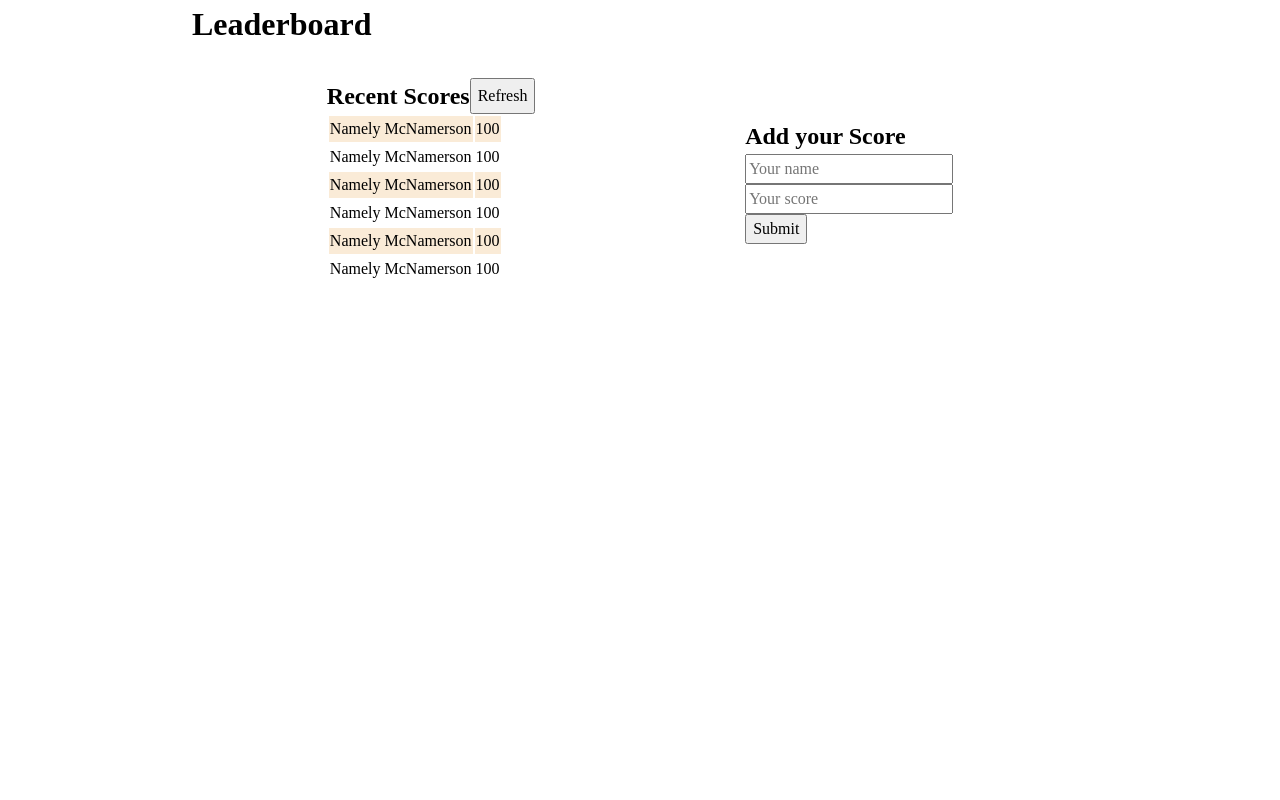
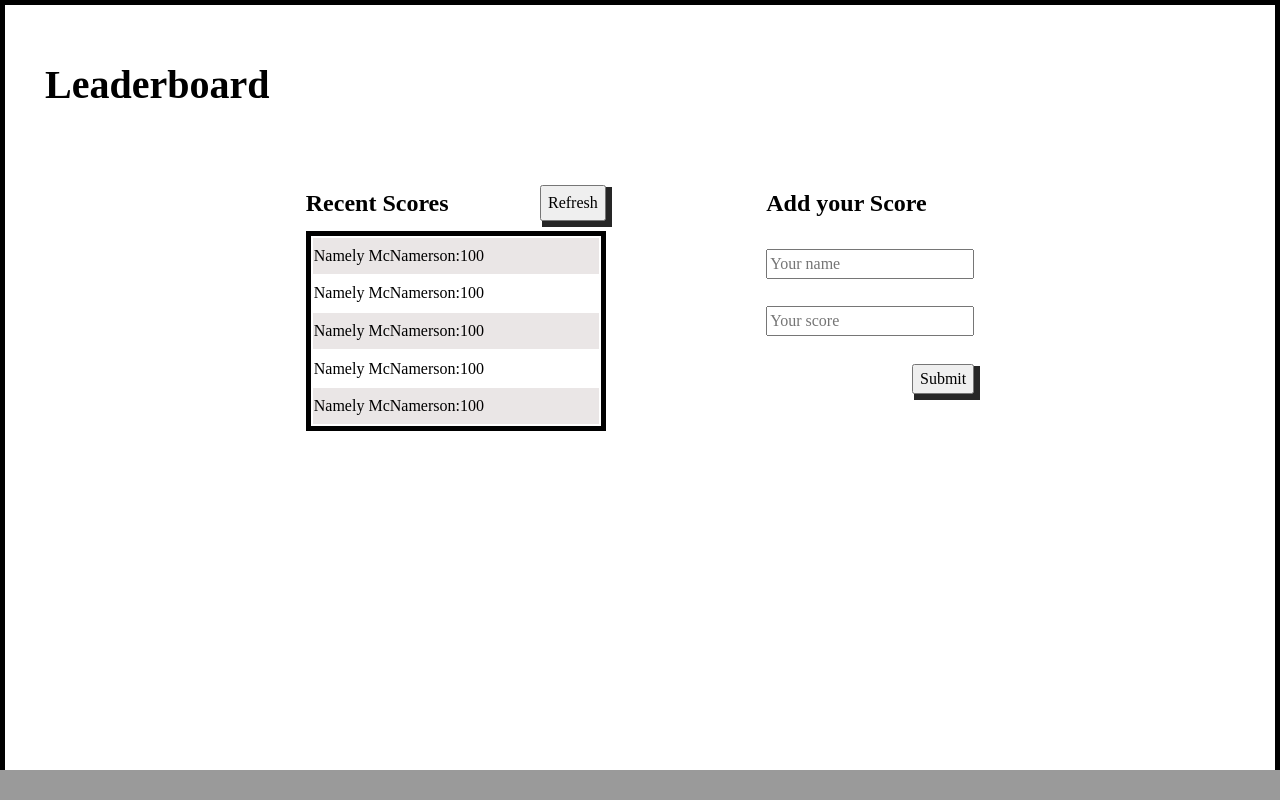
Before and after one commit to MosDevx/LeaderBoard, a website built with webpack: page src/index.html in a window 1280 px wide. Built offline with nearby package versions, Linux system fonts and the light colour scheme.

Commit message:
fix linters

```diff
--- a/src/index.html
+++ b/src/index.html
@@ -13,54 +13,37 @@
     <link rel="stylesheet" href="" />
   </head>
   <body>
-    <!--[if lt IE 7]>
-      <p class="browsehappy">
-        You are using an <strong>outdated</strong> browser. Please
-        <a href="#">upgrade your browser</a> to improve your experience.
-      </p>
-    <![endif]-->
+
 
     <main class="main">
-      <h1>Leaderboard</h1>
 
+      <h1 class="title">Leaderboard</h1>
       <section class="main-section">
 
 				<section class="display-section">
           <div class="display-title">
             <h2>Recent Scores</h2>
-            <button>Refresh</button>
+            <button class="button">Refresh</button>
           </div>
 
-          <table>
+          <table class="table">
             <tr>
-              <td>Namely McNamerson</td>
-              <td>100</td>
+              <td>Namely McNamerson:100</td>
+            </tr>
+						<tr>
+              <td>Namely McNamerson:100</td>
+            </tr>
+						<tr>
+              <td>Namely McNamerson:100</td>
+            </tr>
+						<tr>
+              <td>Namely McNamerson:100</td>
+            </tr>
+						<tr>
+              <td>Namely McNamerson:100</td>
             </tr>
 
-						<tr>
-              <td>Namely McNamerson</td>
-              <td>100</td>
-            </tr>
 
-						<tr>
-              <td>Namely McNamerson</td>
-              <td>100</td>
-            </tr>
-
-						<tr>
-              <td>Namely McNamerson</td>
-              <td>100</td>
-            </tr>
-
-						<tr>
-              <td>Namely McNamerson</td>
-              <td>100</td>
-            </tr>
-
-						<tr>
-              <td>Namely McNamerson</td>
-              <td>100</td>
-            </tr>
 
 					</table>
         </section>
@@ -72,13 +55,17 @@
 					<form action="" class="add-form">
 						<input type="text" placeholder="Your name"/>
 						<input type="text" placeholder="Your score"/>
-						<button>Submit</button>
+						<button class="button">Submit</button>
 					</form>
 				</section>
 
 			</section>
     </main>
 
+    <footer class="footer">
+
+    </footer>
+
     <script src="" async defer></script>
   </body>
 </html>
--- a/src/style.css
+++ b/src/style.css
@@ -73,34 +73,64 @@ h6 {
   isolation: isolate;
 }
 
+.title {
+  font-size: 40px;
+  margin-left: 40px;
+  margin-top: 50px;
+}
+
 .main {
   margin: auto;
   text-align: start;
-  width: 70%;
+  width: 100%;
+  border: 5px solid black;
+  height: 100%;
 }
 
 .main-section {
+  width: 70%;
   display: flex;
   margin: auto;
   justify-content: space-around;
   align-items: center;
   padding: 30px;
+  margin-top: 30px;
 }
 
 .display-title {
   display: flex;
   justify-content: space-between;
+  margin-top: 10px;
+  margin-bottom: 10px;
+}
 
-  /* width: 200px; */
+.button {
+  box-shadow: 4px 4px 0 2px rgba(0, 0, 0, 0.85);
 }
 
 .add-form {
   display: flex;
   flex-direction: column;
-  align-items: baseline;
+  align-items: flex-end;
   justify-content: space-evenly;
+  height: 200px;
+}
+
+.table {
+  border: 5px solid black;
+  width: 300px;
+  height: 200px;
 }
 
 tr:nth-child(odd) {
-  background-color: antiquewhite;
+  background-color: rgb(234, 230, 230);
 }
+
+.footer {
+  width: 100%;
+  height: 30px;
+  background-color: rgb(154, 154, 154);
+  position: fixed;
+  left: 0;
+  bottom: 0;
+}
```
Also changed, not shown: dist/index.html, dist/main.js.
